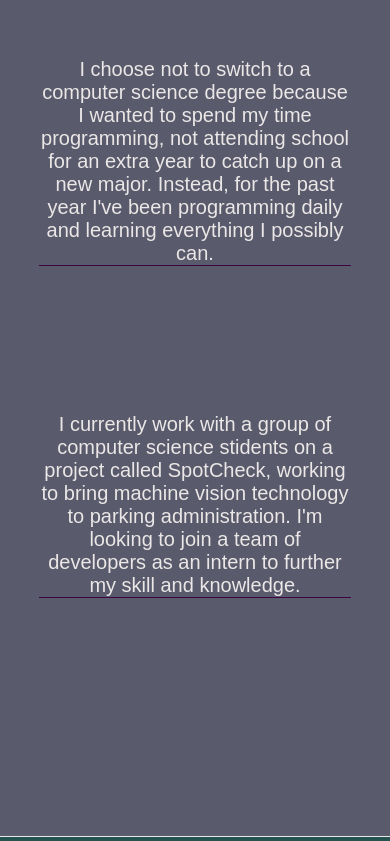
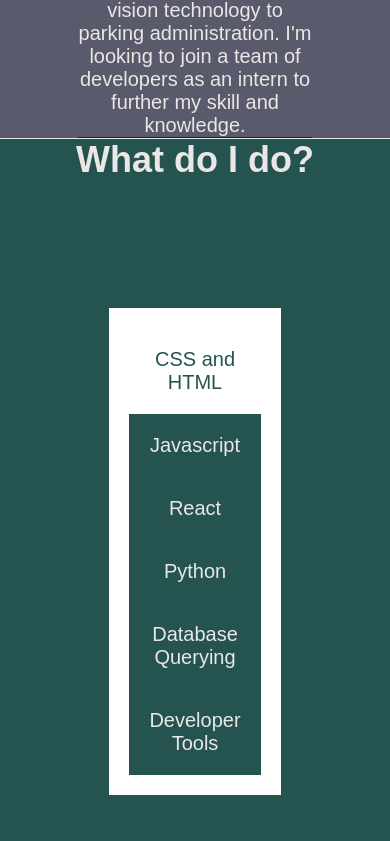
Before and after one commit to Cooper-Runstein/Website-CooperRunstein, a React (Create React App) app: page / in a window 390 px wide. Shown: the part 1146-1987 px from the top of the page. Built offline with nearby package versions, Linux system fonts and the light colour scheme.

Commit message:
Made responsive

```diff
--- a/src/Components/Projects.js
+++ b/src/Components/Projects.js
@@ -108,6 +108,7 @@
               this.setState({activeIndex: newIndex})
             }}></img>
 
+
             {/* <ReactCSSTransitionGroup
               component = "span"
               transitionName = "projectDisplay"
@@ -135,9 +136,7 @@
                 })
               }
               </span>
-            {/* </ReactCSSTransitionGroup> */}
-
-            <img
+              <img
               src={forwardArrow}
               alt='forward'
               className = 'forward'
@@ -150,6 +149,9 @@
                 }
                 this.setState({activeIndex: newIndex})
                 }}></img>
+            {/* </ReactCSSTransitionGroup> */}
+
+
           </div>
           </div>
         </div>
--- a/src/main.css
+++ b/src/main.css
@@ -104,7 +104,7 @@
 }
 
 .main-comp-container{
-  height: 100vh;
+  min-height: 100vh;
   border-bottom: 1px #ebe7e7 solid;
 }
 /********About**********/
@@ -126,7 +126,7 @@
   max-width: 60vw;
   margin: auto;
   font-size: 2rem;
-  height: 70vh;
+  min-height: 70vh;
   display: flex;
   flex-direction: column;
   justify-content: space-evenly;
@@ -155,8 +155,10 @@
 
 .projects-wrapper{
   display: flex;
-  flex-direction: column;
+  flex-direction: row;
+  justify-content: space-around;
   min-height: 70vh;
+  align-items: center;
 }
 
 .project-container{
@@ -187,22 +189,12 @@
   margin-right: 10vw;
 }
 
-
-.forward{
+.back, .forward{
   height: 5vh;
   width: 5vh;
-  position: absolute;
-  right: 5vw;
-  top: 250vh;
-  transition: padding .5s;
-}
-
-.back{
-  height: 5vh;
-  width: 5vh;
-  position: absolute;
-  left: 5vw;
-  top: 250vh;
+  position: relative;
+  top: 50%;
+  transform: translateY(-50%);
   transition: padding .5s;
 }
 
@@ -410,67 +402,10 @@
     padding-right: 10vw;
 }
 
-@media only screen and (max-height: 700px){
-  .about-container{
-    height: 150vh;
-  }
-  .about-info{
-    height: 120vh;
-  }
-  .about-container h2{
-    display: inline;
-  }
 
-  .back, .forward{
-    top: 300vh;
-  }
-}
-
-@media only screen and (max-height: 650px){
-  .main-comp-container{
-    height: 120vh;
-  }
-  .about-info{
-    height: 140vh;
-  }
-  .about-container{
-    height: 170vh;
-  }
-  .back, .forward{
-    top: 360vh;
-  }
-}
 .isActive{
     font-weight: bold;
     text-decoration: underline rgb(212, 10, 20);
-}
-
-@media only screen and (max-width: 500px){
-  .about-container{
-    text-align: center;
-  }
-  .about-info{
-    max-width: 80vw;
-    height: 180vh;
-  }
-
-  .skills-container{
-    height: 150vh;
-    padding-left: 5vw;
-    padding-right: 5vw;
-    justify-content: space-between;
-  }
-
-  .about-container{
-   height: 200vh;
-   padding-top: 5vh;
-  }
-
-  .back, .forward{
-    top: 400vh;
-
-  }
-
 }
 
 .projects-wrapper{
@@ -481,8 +416,12 @@
 a{
   text-decoration: none;
 }
+
 @media only screen and (max-width: 650px){
-  .header{
+  .main-comp-container{
+    min-height: 100vh;
+  }
+  /* .header{
     height: 30vh;
   }
   .header h1{
@@ -490,8 +429,9 @@
   }
 
   .skills-container{
-    height: 275vw;
+    height: 275vh;
   }
+  */
   .skills-container div{
     flex-direction: column;
     align-items: center;
@@ -502,6 +442,7 @@
     margin: 0;
     width: 80vw;
   }
+  /*
   .skills-list-wrapper{
     width: 100vw;
     margin: 0;
@@ -523,11 +464,7 @@
   .skills-list:hover li:not(:hover){
     color: white;
   }
+   */
 
-  .back, .forward{
-    top: 450vh;
 
-    height: 10vh;
-    width: 10vh;
-  }
 }
```
